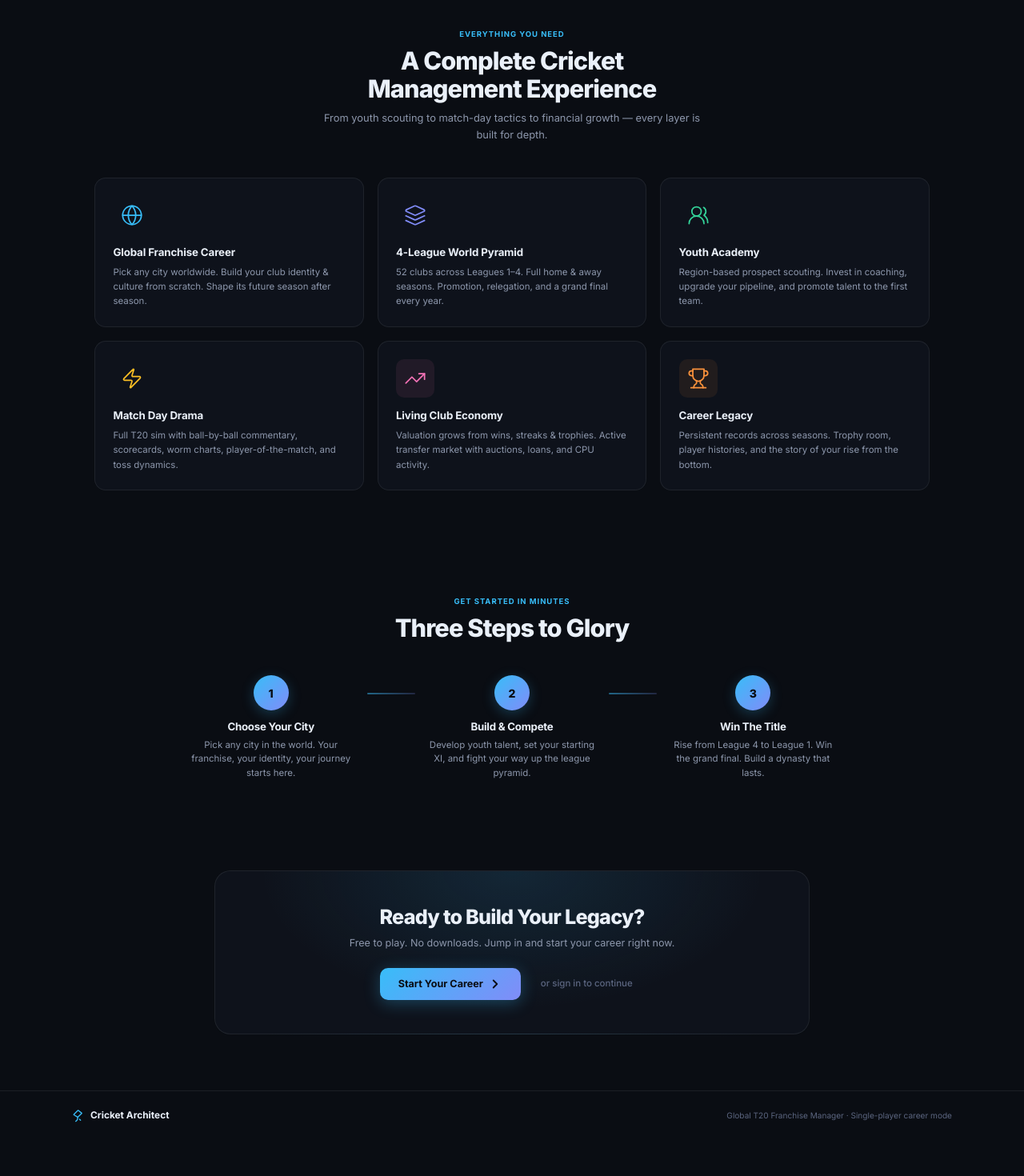
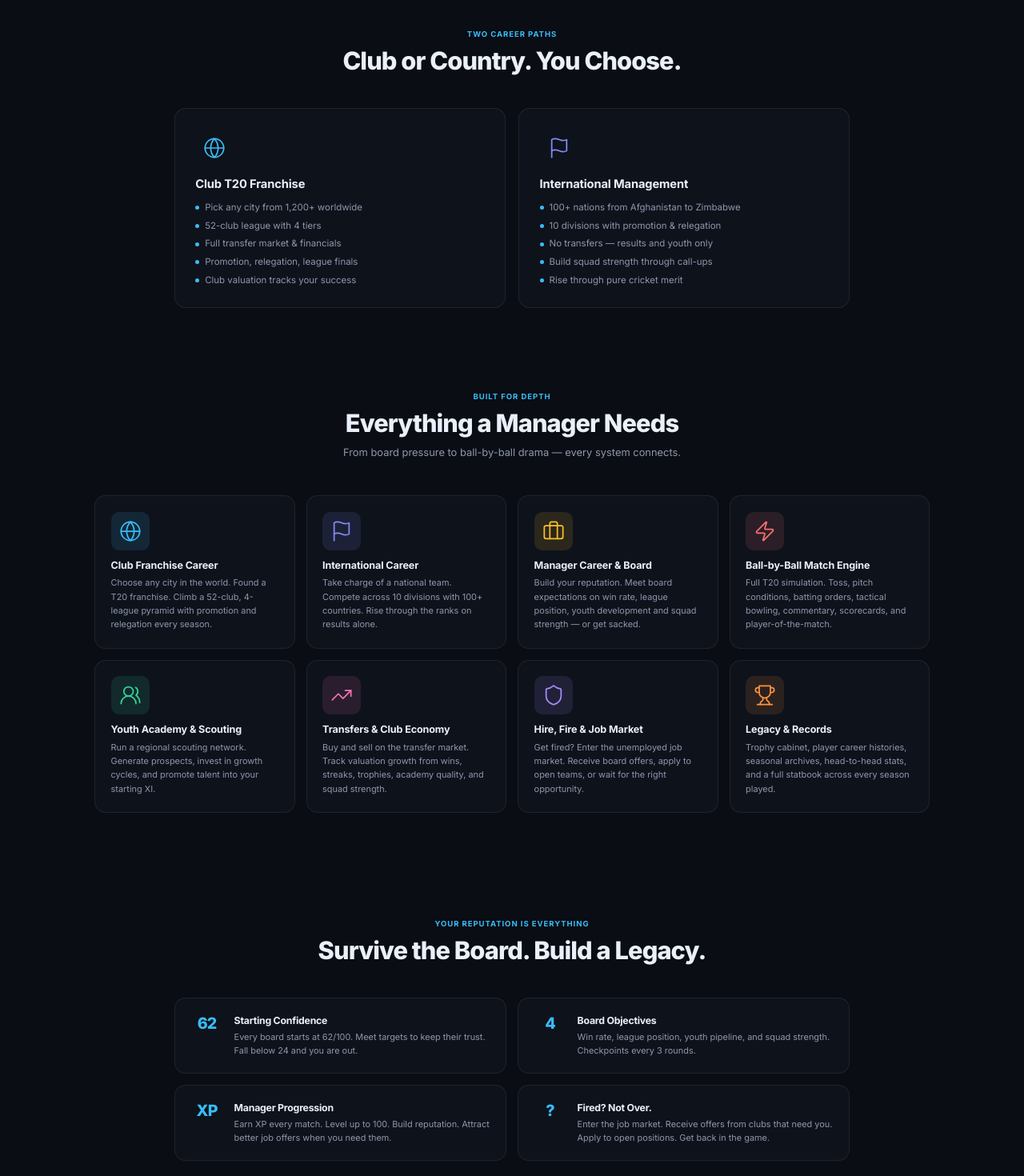
Before and after one commit to Parth-Kadakia/cricketarchitect, a React (Vite) app in the folder frontend/: page /welcome in a window 1280 px wide. Shown: the part 840-2310 px from the top of the page at 80% size. Before the commit the page ends 2265 px from the top, so only its background shows below. Built offline with nearby package versions, Linux system fonts and the light colour scheme; no server answers.

Commit message:
fix: URL construction error in SocketContext, rewrite landing page with accurate content (club + intl + manager career), remove all gradients from landing CSS

```diff
--- a/frontend/src/context/SocketContext.jsx
+++ b/frontend/src/context/SocketContext.jsx
@@ -10,7 +10,9 @@ function resolveSocketUrl() {
     return explicit;
   }
 
-  const apiUrl = new URL(getApiBaseUrl());
+  const base = getApiBaseUrl();
+  // Handle both absolute URLs and relative paths (e.g. '/api' in production)
+  const apiUrl = base.startsWith('http') ? new URL(base) : new URL(base, window.location.origin);
   const protocol = apiUrl.protocol === 'https:' ? 'wss:' : 'ws:';
   return `${protocol}//${apiUrl.host}/ws`;
 }
--- a/frontend/src/pages/LandingPage.jsx
+++ b/frontend/src/pages/LandingPage.jsx
@@ -5,6 +5,9 @@ import { useAuth } from '../context/AuthContext';
 const Icons = {
   globe: (
     <svg width="28" height="28" viewBox="0 0 24 24" fill="none" stroke="currentColor" strokeWidth="1.5" strokeLinecap="round" strokeLinejoin="round"><circle cx="12" cy="12" r="10"/><path d="M12 2a14.5 14.5 0 0 0 0 20 14.5 14.5 0 0 0 0-20"/><path d="M2 12h20"/></svg>
+  ),
+  flag: (
+    <svg width="28" height="28" viewBox="0 0 24 24" fill="none" stroke="currentColor" strokeWidth="1.5" strokeLinecap="round" strokeLinejoin="round"><path d="M4 15s1-1 4-1 5 2 8 2 4-1 4-1V3s-1 1-4 1-5-2-8-2-4 1-4 1z"/><line x1="4" x2="4" y1="22" y2="15"/></svg>
   ),
   layers: (
     <svg width="28" height="28" viewBox="0 0 24 24" fill="none" stroke="currentColor" strokeWidth="1.5" strokeLinecap="round" strokeLinejoin="round"><path d="m12.83 2.18a2 2 0 0 0-1.66 0L2.6 6.08a1 1 0 0 0 0 1.83l8.58 3.91a2 2 0 0 0 1.66 0l8.58-3.9a1 1 0 0 0 0-1.84Z"/><path d="m22 17.65-9.17 4.16a2 2 0 0 1-1.66 0L2 17.65"/><path d="m22 12.65-9.17 4.16a2 2 0 0 1-1.66 0L2 12.65"/></svg>
@@ -15,11 +18,17 @@ const Icons = {
   zap: (
     <svg width="28" height="28" viewBox="0 0 24 24" fill="none" stroke="currentColor" strokeWidth="1.5" strokeLinecap="round" strokeLinejoin="round"><path d="M4 14a1 1 0 0 1-.78-1.63l9.9-10.2a.5.5 0 0 1 .86.46l-1.92 6.02A1 1 0 0 0 13 10h7a1 1 0 0 1 .78 1.63l-9.9 10.2a.5.5 0 0 1-.86-.46l1.92-6.02A1 1 0 0 0 11 14z"/></svg>
   ),
+  shield: (
+    <svg width="28" height="28" viewBox="0 0 24 24" fill="none" stroke="currentColor" strokeWidth="1.5" strokeLinecap="round" strokeLinejoin="round"><path d="M20 13c0 5-3.5 7.5-7.66 8.95a1 1 0 0 1-.67-.01C7.5 20.5 4 18 4 13V6a1 1 0 0 1 1-1c2 0 4.5-1.2 6.24-2.72a1.17 1.17 0 0 1 1.52 0C14.51 3.81 17 5 19 5a1 1 0 0 1 1 1z"/></svg>
+  ),
   trendingUp: (
     <svg width="28" height="28" viewBox="0 0 24 24" fill="none" stroke="currentColor" strokeWidth="1.5" strokeLinecap="round" strokeLinejoin="round"><polyline points="22 7 13.5 15.5 8.5 10.5 2 17"/><polyline points="16 7 22 7 22 13"/></svg>
   ),
   trophy: (
     <svg width="28" height="28" viewBox="0 0 24 24" fill="none" stroke="currentColor" strokeWidth="1.5" strokeLinecap="round" strokeLinejoin="round"><path d="M6 9H4.5a2.5 2.5 0 0 1 0-5H6"/><path d="M18 9h1.5a2.5 2.5 0 0 0 0-5H18"/><path d="M4 22h16"/><path d="M10 14.66V17c0 .55-.47.98-.97 1.21C7.85 18.75 7 20.24 7 22"/><path d="M14 14.66V17c0 .55.47.98.97 1.21C16.15 18.75 17 20.24 17 22"/><path d="M18 2H6v7a6 6 0 0 0 12 0V2Z"/></svg>
+  ),
+  briefcase: (
+    <svg width="28" height="28" viewBox="0 0 24 24" fill="none" stroke="currentColor" strokeWidth="1.5" strokeLinecap="round" strokeLinejoin="round"><path d="M16 20V4a2 2 0 0 0-2-2h-4a2 2 0 0 0-2 2v16"/><rect width="20" height="14" x="2" y="6" rx="2"/></svg>
   ),
   bat: (
     <svg width="20" height="20" viewBox="0 0 24 24" fill="none" stroke="currentColor" strokeWidth="2" strokeLinecap="round" strokeLinejoin="round"><path d="m14 18 2 2"/><path d="M3.47 9.77a.5.5 0 0 1 .04-.68l7.58-7.58a.5.5 0 0 1 .68-.04l6.34 5.07a.5.5 0 0 1 .04.73L11.18 14a.5.5 0 0 1-.64.06z"/><path d="m11 14-1 5-3 3"/></svg>
@@ -27,62 +36,70 @@ const Icons = {
   chevronRight: (
     <svg width="18" height="18" viewBox="0 0 24 24" fill="none" stroke="currentColor" strokeWidth="2.5" strokeLinecap="round" strokeLinejoin="round"><path d="m9 18 6-6-6-6"/></svg>
   ),
-  star: (
-    <svg width="16" height="16" viewBox="0 0 24 24" fill="currentColor" stroke="none"><polygon points="12 2 15.09 8.26 22 9.27 17 14.14 18.18 21.02 12 17.77 5.82 21.02 7 14.14 2 9.27 8.91 8.26 12 2"/></svg>
-  ),
 };
 
 const FEATURES = [
   {
     icon: Icons.globe,
-    title: 'Global Franchise Career',
-    desc: 'Pick any city worldwide. Build your club identity & culture from scratch. Shape its future season after season.',
+    title: 'Club Franchise Career',
+    desc: 'Choose any city in the world. Found a T20 franchise. Climb a 52-club, 4-league pyramid with promotion and relegation every season.',
     accent: 'var(--accent)',
   },
   {
-    icon: Icons.layers,
-    title: '4-League World Pyramid',
-    desc: '52 clubs across Leagues 1–4. Full home & away seasons. Promotion, relegation, and a grand final every year.',
+    icon: Icons.flag,
+    title: 'International Career',
+    desc: 'Take charge of a national team. Compete across 10 divisions with 100+ countries. Rise through the ranks on results alone.',
     accent: 'var(--info)',
   },
   {
+    icon: Icons.briefcase,
+    title: 'Manager Career & Board',
+    desc: 'Build your reputation. Meet board expectations on win rate, league position, youth development and squad strength — or get sacked.',
+    accent: 'var(--warning)',
+  },
+  {
+    icon: Icons.zap,
+    title: 'Ball-by-Ball Match Engine',
+    desc: 'Full T20 simulation. Toss, pitch conditions, batting orders, tactical bowling, commentary, scorecards, and player-of-the-match.',
+    accent: 'var(--danger)',
+  },
+  {
     icon: Icons.users,
-    title: 'Youth Academy',
-    desc: 'Region-based prospect scouting. Invest in coaching, upgrade your pipeline, and promote talent to the first team.',
+    title: 'Youth Academy & Scouting',
+    desc: 'Run a regional scouting network. Generate prospects, invest in growth cycles, and promote talent into your starting XI.',
     accent: 'var(--success)',
   },
   {
-    icon: Icons.zap,
-    title: 'Match Day Drama',
-    desc: 'Full T20 sim with ball-by-ball commentary, scorecards, worm charts, player-of-the-match, and toss dynamics.',
-    accent: 'var(--warning)',
-  },
-  {
     icon: Icons.trendingUp,
-    title: 'Living Club Economy',
-    desc: 'Valuation grows from wins, streaks & trophies. Active transfer market with auctions, loans, and CPU activity.',
+    title: 'Transfers & Club Economy',
+    desc: 'Buy and sell on the transfer market. Track valuation growth from wins, streaks, trophies, academy quality, and squad strength.',
     accent: '#f472b6',
   },
   {
+    icon: Icons.shield,
+    title: 'Hire, Fire & Job Market',
+    desc: 'Get fired? Enter the unemployed job market. Receive board offers, apply to open teams, or wait for the right opportunity.',
+    accent: '#a78bfa',
+  },
+  {
     icon: Icons.trophy,
-    title: 'Career Legacy',
-    desc: 'Persistent records across seasons. Trophy room, player histories, and the story of your rise from the bottom.',
+    title: 'Legacy & Records',
+    desc: 'Trophy cabinet, player career histories, seasonal archives, head-to-head stats, and a full statbook across every season played.',
     accent: '#fb923c',
   },
 ];
 
 const STATS = [
-  { value: '52', label: 'Global Clubs' },
-  { value: '4', label: 'League Tiers' },
-  { value: '120+', label: 'Balls per Match' },
-  { value: '∞', label: 'Seasons to Play' },
+  { value: '52', label: 'Club Teams' },
+  { value: '100+', label: 'National Teams' },
+  { value: '14', label: 'League Tiers' },
+  { value: '∞', label: 'Seasons' },
 ];
 
 export default function LandingPage() {
   const navigate = useNavigate();
   const { token } = useAuth();
 
-  // If already logged in, go straight to dashboard
   if (token) {
     return <Navigate to="/" replace />;
   }
@@ -109,19 +126,14 @@ export default function LandingPage() {
         </nav>
 
         <div className="landing-hero-content">
-          <div className="landing-hero-badge">
-            {Icons.star}
-            <span>Single-Player Career Mode</span>
-          </div>
-
           <h1 className="landing-hero-title">
-            Build Your Cricket<br />
-            <span className="landing-gradient-text">Empire From Nothing.</span>
+            The Cricket Management<br />Career You Deserve.
           </h1>
 
           <p className="landing-hero-sub">
-            Choose a city. Develop unknown talent. Climb a 4-league global pyramid.
-            Win the world title. This is your career — every decision matters.
+            Club franchise or international duty — pick your path and prove you belong.
+            Build squads, develop youth, survive board pressure, and climb the global pyramid.
+            Every match, every decision, every season counts.
           </p>
 
           <div className="landing-hero-cta">
@@ -143,24 +155,57 @@ export default function LandingPage() {
           </div>
         </div>
 
-        {/* Decorative cricket ball seam */}
         <div className="landing-hero-seam" />
+      </section>
+
+      {/* ── TWO CAREER PATHS ────────────────────────────── */}
+      <section className="landing-modes">
+        <div className="landing-section-header">
+          <p className="landing-overline">Two Career Paths</p>
+          <h2>Club or Country. You Choose.</h2>
+        </div>
+
+        <div className="landing-modes-grid">
+          <div className="landing-mode-card">
+            <div className="landing-mode-icon" style={{ color: 'var(--accent)' }}>{Icons.globe}</div>
+            <h3>Club T20 Franchise</h3>
+            <ul>
+              <li>Pick any city from 1,200+ worldwide</li>
+              <li>52-club league with 4 tiers</li>
+              <li>Full transfer market & financials</li>
+              <li>Promotion, relegation, league finals</li>
+              <li>Club valuation tracks your success</li>
+            </ul>
+          </div>
+
+          <div className="landing-mode-card">
+            <div className="landing-mode-icon" style={{ color: 'var(--info)' }}>{Icons.flag}</div>
+            <h3>International Management</h3>
+            <ul>
+              <li>100+ nations from Afghanistan to Zimbabwe</li>
+              <li>10 divisions with promotion & relegation</li>
+              <li>No transfers — results and youth only</li>
+              <li>Build squad strength through call-ups</li>
+              <li>Rise through pure cricket merit</li>
+            </ul>
+          </div>
+        </div>
       </section>
 
       {/* ── FEATURES ────────────────────────────────────── */}
       <section className="landing-features" id="features">
         <div className="landing-section-header">
-          <p className="landing-overline">Everything You Need</p>
-          <h2>A Complete Cricket<br />Management Experience</h2>
+          <p className="landing-overline">Built for Depth</p>
+          <h2>Everything a Manager Needs</h2>
           <p className="landing-section-sub">
-            From youth scouting to match-day tactics to financial growth — every layer is built for depth.
+            From board pressure to ball-by-ball drama — every system connects.
           </p>
         </div>
 
         <div className="landing-features-grid">
           {FEATURES.map((f) => (
             <div className="landing-feature-card" key={f.title}>
-              <div className="landing-feature-icon" style={{ color: f.accent, background: `${f.accent}14` }}>
+              <div className="landing-feature-icon" style={{ color: f.accent, background: `color-mix(in srgb, ${f.accent} 12%, transparent)` }}>
                 {f.icon}
               </div>
               <h3>{f.title}</h3>
@@ -170,30 +215,69 @@ export default function LandingPage() {
         </div>
       </section>
 
+      {/* ── MANAGER CAREER DETAIL ──────────────────────── */}
+      <section className="landing-manager">
+        <div className="landing-section-header">
+          <p className="landing-overline">Your Reputation is Everything</p>
+          <h2>Survive the Board. Build a Legacy.</h2>
+        </div>
+
+        <div className="landing-manager-grid">
+          <div className="landing-manager-item">
+            <span className="landing-manager-num">62</span>
+            <div>
+              <h4>Starting Confidence</h4>
+              <p>Every board starts at 62/100. Meet targets to keep their trust. Fall below 24 and you are out.</p>
+            </div>
+          </div>
+          <div className="landing-manager-item">
+            <span className="landing-manager-num">4</span>
+            <div>
+              <h4>Board Objectives</h4>
+              <p>Win rate, league position, youth pipeline, and squad strength. Checkpoints every 3 rounds.</p>
+            </div>
+          </div>
+          <div className="landing-manager-item">
+            <span className="landing-manager-num">XP</span>
+            <div>
+              <h4>Manager Progression</h4>
+              <p>Earn XP every match. Level up to 100. Build reputation. Attract better job offers when you need them.</p>
+            </div>
+          </div>
+          <div className="landing-manager-item">
+            <span className="landing-manager-num">?</span>
+            <div>
+              <h4>Fired? Not Over.</h4>
+              <p>Enter the job market. Receive offers from clubs that need you. Apply to open positions. Get back in the game.</p>
+            </div>
+          </div>
+        </div>
+      </section>
+
       {/* ── HOW IT WORKS ────────────────────────────────── */}
       <section className="landing-how">
         <div className="landing-section-header">
-          <p className="landing-overline">Get Started in Minutes</p>
-          <h2>Three Steps to Glory</h2>
+          <p className="landing-overline">Get Started</p>
+          <h2>Three Steps to Your First Match</h2>
         </div>
 
         <div className="landing-steps">
           <div className="landing-step">
             <div className="landing-step-num">1</div>
-            <h3>Choose Your City</h3>
-            <p>Pick any city in the world. Your franchise, your identity, your journey starts here.</p>
+            <h3>Pick Your Path</h3>
+            <p>Club franchise or national team. Choose a city or country and create your identity.</p>
           </div>
           <div className="landing-step-divider" />
           <div className="landing-step">
             <div className="landing-step-num">2</div>
-            <h3>Build & Compete</h3>
-            <p>Develop youth talent, set your starting XI, and fight your way up the league pyramid.</p>
+            <h3>Build Your Squad</h3>
+            <p>Scout youth, set your starting XI, manage transfers, and prepare for match day.</p>
           </div>
           <div className="landing-step-divider" />
           <div className="landing-step">
             <div className="landing-step-num">3</div>
-            <h3>Win The Title</h3>
-            <p>Rise from League 4 to League 1. Win the grand final. Build a dynasty that lasts.</p>
+            <h3>Climb the Pyramid</h3>
+            <p>Win matches, earn promotion, survive board pressure, and compete for the championship.</p>
           </div>
         </div>
       </section>
@@ -201,8 +285,8 @@ export default function LandingPage() {
       {/* ── CTA BANNER ──────────────────────────────────── */}
       <section className="landing-cta-section">
         <div className="landing-cta-card">
-          <h2>Ready to Build Your Legacy?</h2>
-          <p>Free to play. No downloads. Jump in and start your career right now.</p>
+          <h2>Ready to Manage?</h2>
+          <p>Free to play. No downloads. Start your career in the browser right now.</p>
           <div className="landing-cta-actions">
             <button className="landing-btn-hero" onClick={() => navigate('/login?mode=register')}>
               Start Your Career {Icons.chevronRight}
@@ -221,7 +305,7 @@ export default function LandingPage() {
             {Icons.bat}
             <span>Cricket Architect</span>
           </div>
-          <p>Global T20 Franchise Manager &middot; Single-player career mode</p>
+          <p>Club &middot; International &middot; Single-player career mode</p>
         </div>
       </footer>
     </div>
```
Also changed, not shown: frontend/src/styles/global.css.
